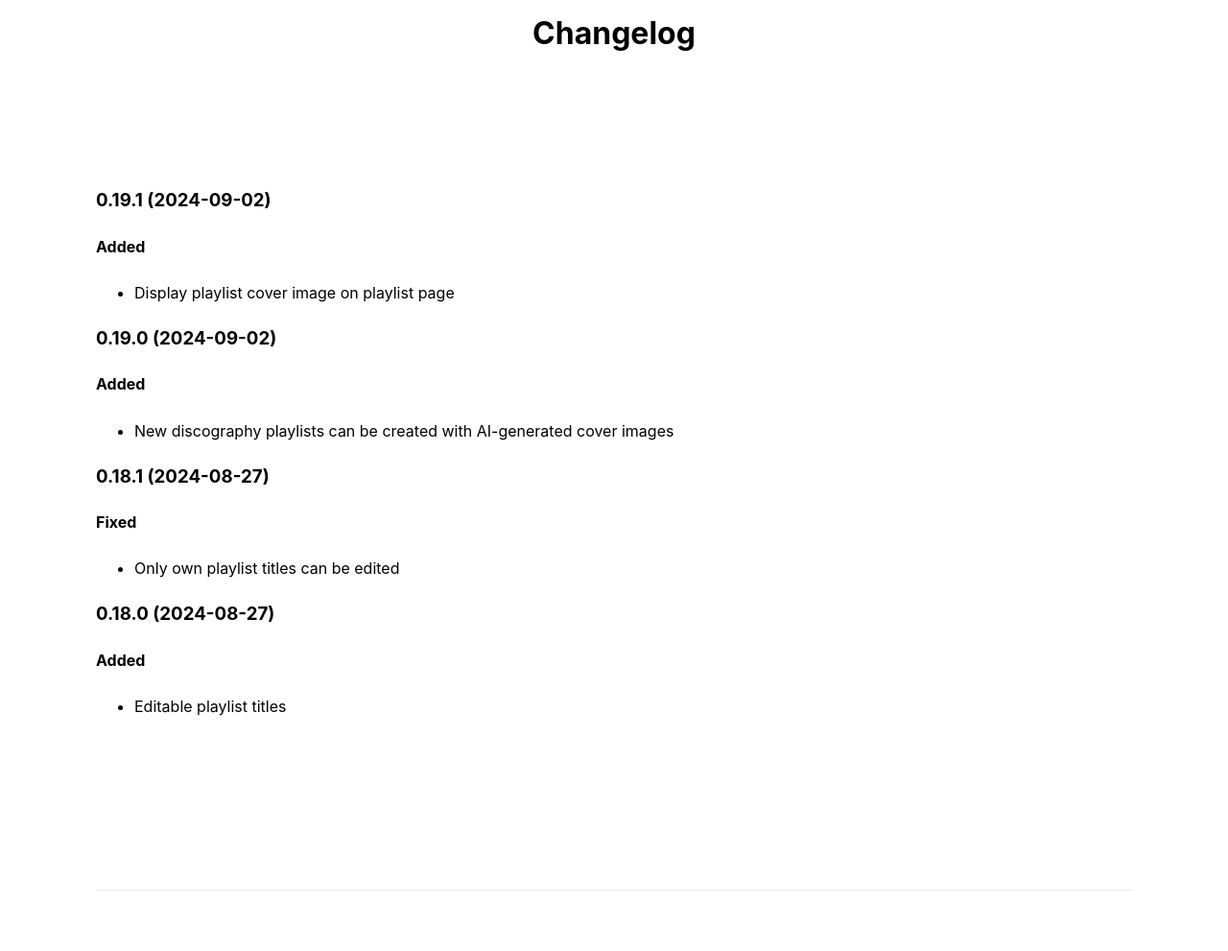
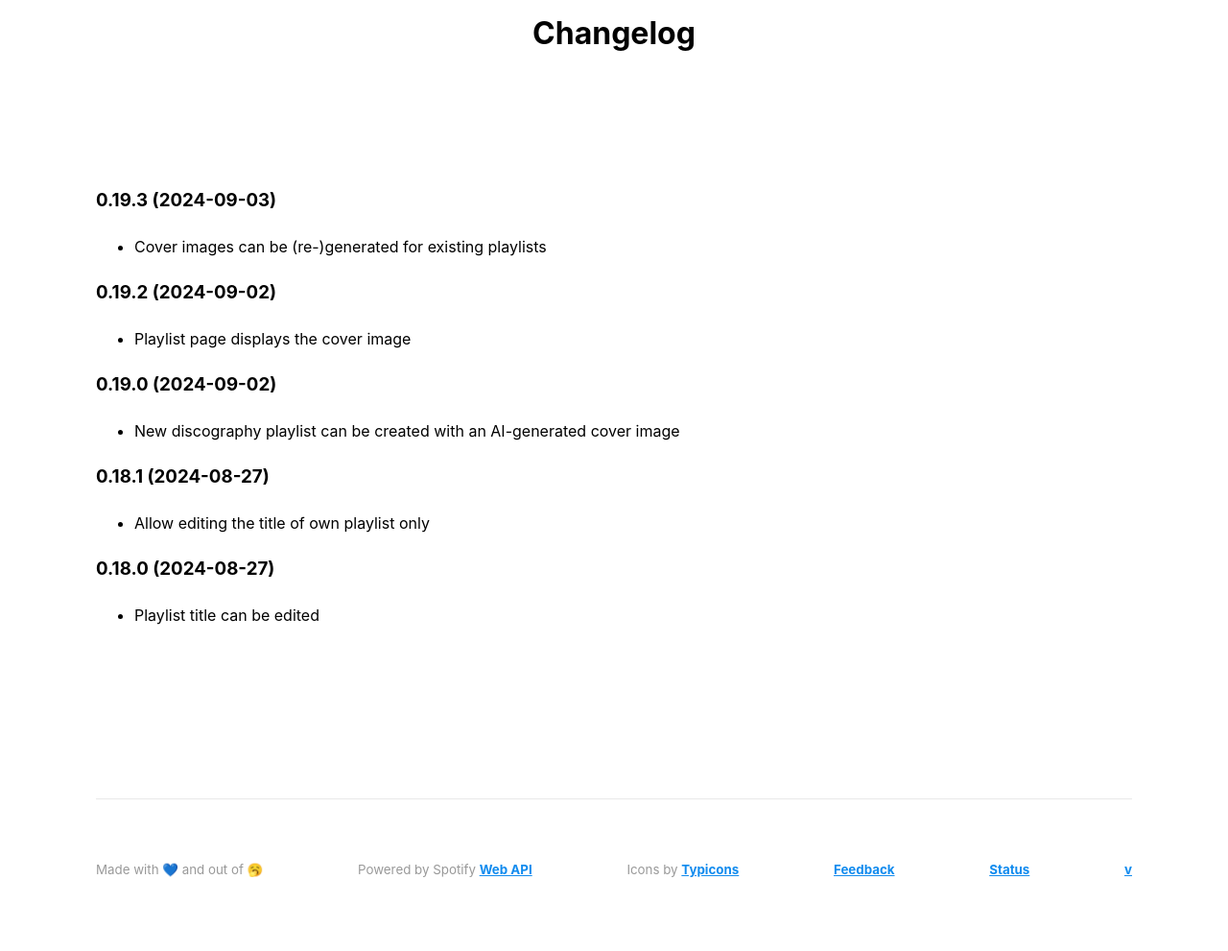
Before and after one commit to Ch00k/mottle, a Django app: template web/templates/web/changelog.html in a window 1280 px wide. Shown: the part 237-1228 px from the top of the page at 96% size. After the commit the page ends 1151 px from the top, so only its background shows below. Run offline with Django 5.2, Linux system fonts and the light colour scheme; the template is opened without the code that fills it, so the values that code supplies are empty; parts of the project's set-up code (start-up, migrations or seed data) failed here and were passed over; some libraries are stand-ins or nearby versions.

Commit message:
Generate cover images for existing playlists

```diff
--- a/web/templates/web/modals/playlist_configure.html
+++ b/web/templates/web/modals/playlist_configure.html
@@ -3,6 +3,7 @@
 <div id="modal" _="on closeModal remove me">
     <div class="modal-underlay" _="on click trigger closeModal"></div>
     <div class="modal-content">
+        <h2>Configuration</h2>
         <label>Playlists watched for new tracks</label>
         {% if watched_playlists %}
             <input type="hidden" name="watching-playlist-id" value="{{ playlist_id }}">
--- a/web/templates/web/modals/playlist_merge.html
+++ b/web/templates/web/modals/playlist_merge.html
@@ -2,6 +2,7 @@
 <div id="modal" _="on closeModal remove me">
     <div class="modal-underlay" _="on click trigger closeModal"></div>
     <div class="modal-content">
+        <h2>Merge</h2>
         <form>
             <label for="playlist-name">Source playlist</label>
             {{ playlist_name }}
--- a/web/templates/web/modals/playlist_watch.html
+++ b/web/templates/web/modals/playlist_watch.html
@@ -2,6 +2,7 @@
 <div id="modal" _="on closeModal remove me">
     <div class="modal-underlay" _="on click trigger closeModal"></div>
     <div class="modal-content">
+        <h2>Watch</h2>
         <form>
             <label for="playlist-name">Watched playlist</label>
             {{ playlist_name }}
--- a/web/templates/web/parts/changelog.html
+++ b/web/templates/web/parts/changelog.html
@@ -1,29 +1,31 @@
-<h3>0.19.1 (2024-09-02)</h3>
+<h3>0.19.3 (2024-09-03)</h3>
 
-<h4>Added</h4>
 <ul>
-    <li>Display playlist cover image on playlist page</li>
+    <li>Cover images can be (re-)generated for existing playlists</li>
+</ul>
+
+<h3>0.19.2 (2024-09-02)</h3>
+
+<ul>
+    <li>Playlist page displays the cover image</li>
 </ul>
 
 <h3>0.19.0 (2024-09-02)</h3>
 
-<h4>Added</h4>
 <ul>
     <li>
-        New discography playlists can be created with AI-generated cover images
+        New discography playlist can be created with an AI-generated cover image
     </li>
 </ul>
 
 <h3>0.18.1 (2024-08-27)</h3>
 
-<h4>Fixed</h4>
 <ul>
-    <li>Only own playlist titles can be edited</li>
+    <li>Allow editing the title of own playlist only</li>
 </ul>
 
 <h3>0.18.0 (2024-08-27)</h3>
 
-<h4>Added</h4>
 <ul>
-    <li>Editable playlist titles</li>
+    <li>Playlist title can be edited</li>
 </ul>
--- a/web/urls.py
+++ b/web/urls.py
@@ -17,6 +17,7 @@
     # path("artists/", views.followed_artists, name="artists"),
     path("playlist/<str:playlist_id>/", views.playlist_items, name="playlist"),
     path("playlist/<str:playlist_id>/rename/", views.rename_playlist, name="rename_playlist"),
+    path("playlist/<str:playlist_id>/cover-image/", views.playlist_cover_image, name="playlist_cover_image"),
     path("playlist/<str:playlist_id>/follow/", views.follow_playlist, name="follow_playlist"),
     path("playlist/<str:playlist_id>/unfollow/", views.unfollow_playlist, name="unfollow_playlist"),
     path("playlist/<str:playlist_id>/audio-features/", views.playlist_audio_features, name="playlist_audio_features"),
```
Also changed, not shown: web/templates/web/icons/image.html (added, +8 -0 lines), web/templates/web/modals/playlist_cover_image.html (added, +12 -0 lines), web/templates/web/parts/playlist_row_actions_my.html (+8 -0 lines), web/views.py (+26 -0 lines).
